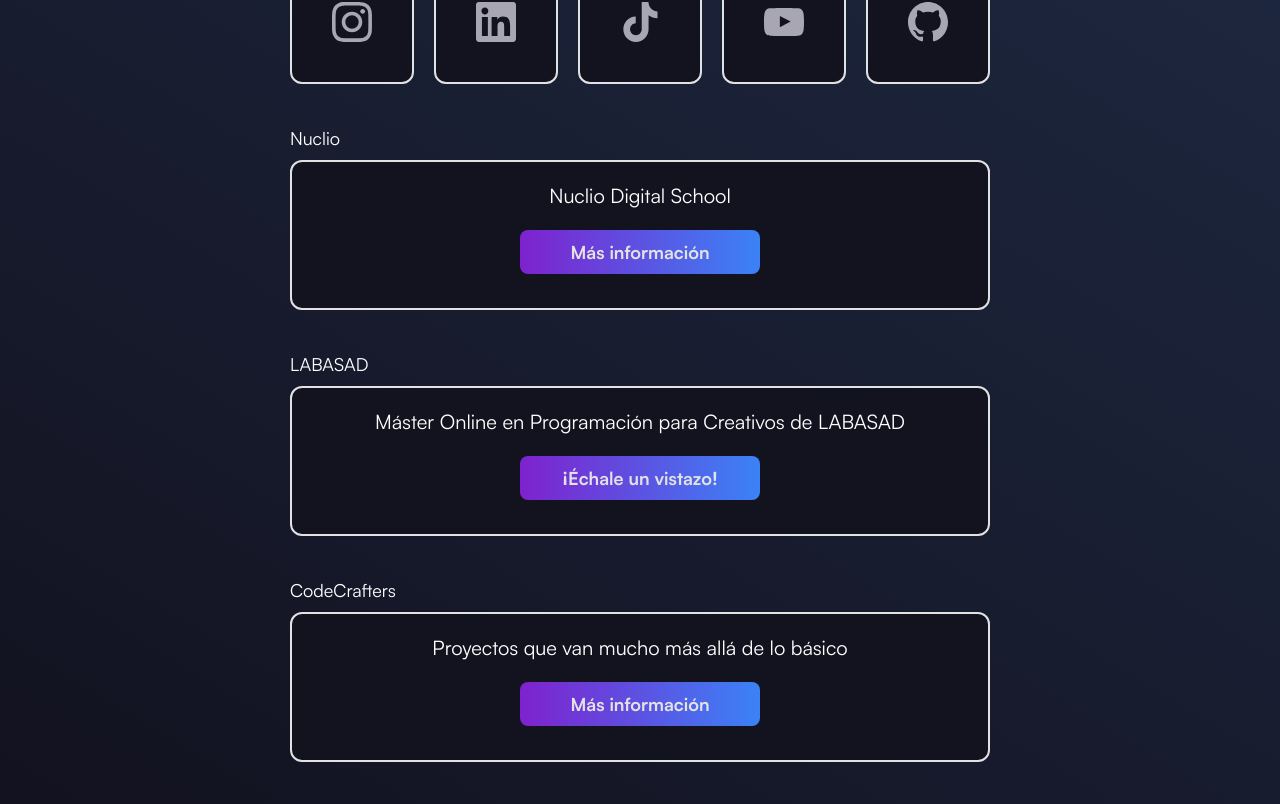
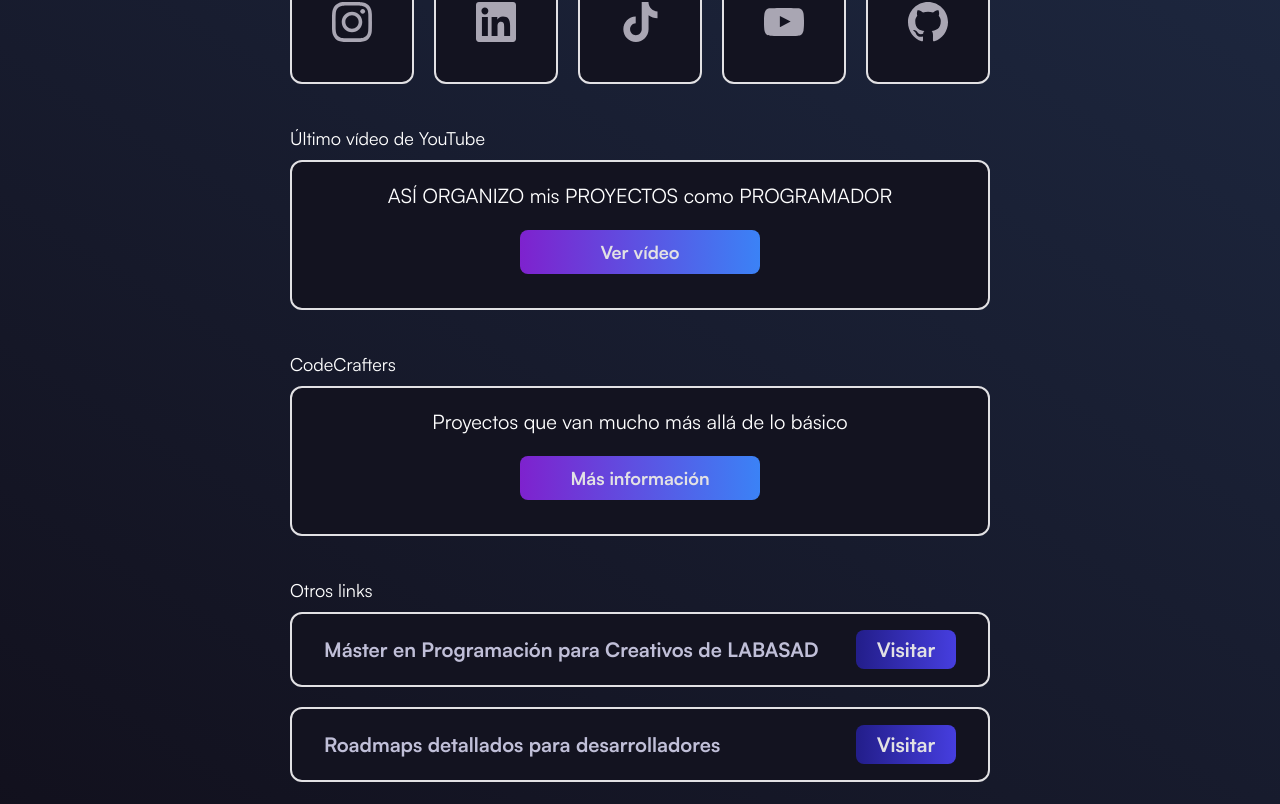
Before and after one commit to elrincondeldev/links-management, a Next.js app: page / in a window 1280 px wide. Shown: the part 376-1180 px from the top of the page. Built offline with nearby package versions, Linux system fonts and the light colour scheme.

Commit message:
links changed

```diff
--- a/src/components/Footer.tsx
+++ b/src/components/Footer.tsx
@@ -21,7 +21,7 @@
           </a>
         </p>
       </div>
-      <div className='flex md:hidden footer text-center mb-5 py-2 text-white'>
+      <div className='flex md:hidden footer text-center mt-auto mb-5 py-2 text-white'>
         <p>
           Designed by{' '}
           <a
--- a/src/pages/index.tsx
+++ b/src/pages/index.tsx
@@ -15,19 +15,13 @@
             <SocialBox />
           </section>
           <section>
-            <p className='satoshi-regular text-lg mb-2'>Nuclio</p>
+            <p className='satoshi-regular text-lg mb-2'>
+              Último vídeo de YouTube
+            </p>
             <LinkBox
-              title='Nuclio Digital School'
-              buttonText='Más información'
-              link='https://hubs.li/Q02cBKH90'
-            />
-          </section>
-          <section>
-            <p className='satoshi-regular text-lg mb-2'>LABASAD</p>
-            <LinkBox
-              title='Máster Online en Programación para Creativos de LABASAD'
-              buttonText='¡Échale un vistazo!'
-              link='https://hubs.ly/Q02kHdR40'
+              title='ASÍ ORGANIZO mis PROYECTOS como PROGRAMADOR'
+              buttonText='Ver vídeo'
+              link='https://infiniteurl.com/organización'
             />
           </section>
           <section>
@@ -41,16 +35,24 @@
           <section className='flex flex-col'>
             <p className='satoshi-regular text-lg mb-2'>Otros links</p>
             <div className='flex flex-col gap-5'>
+              <div className='flex flex-col gap-5'>
+                <SmallLinkBox
+                  title='Máster en Programación para Creativos de LABASAD'
+                  link='https://hubs.ly/Q02kHdR40'
+                />
+              </div>
+              <div className='flex flex-col gap-5'>
                 <SmallLinkBox
                   title='Roadmaps detallados para desarrolladores'
                   link='https://roadmap.sh/'
                 />
               </div>
+            </div>
           </section>
         </main>
         <Footer />
       </div>
-      <div className='flex md:hidden flex-col gap-10 px-5 text-white'>
+      <div className='flex md:hidden flex-col px-5 text-white'>
         <main className='flex md:hidden flex-col gap-10'>
           <NavBar />
           <section className='flex flex-col gap-5'>
@@ -59,19 +61,13 @@
               <SocialBox />
             </section>
             <section>
-              <p className='satoshi-regular text-lg mb-2'>Nuclio</p>
+              <p className='satoshi-regular text-lg mb-2'>
+                Último vídeo de YouTube
+              </p>
               <LinkBox
-                title='Nuclio Digital School'
-                buttonText='Más información'
-                link='https://hubs.li/Q02cBKH90'
-              />
-            </section>
-            <section>
-              <p className='satoshi-regular text-lg mb-2'>LABASAD</p>
-              <LinkBox
-                title='Aquí podrás encontrar un poco más de información sobre mi :)'
-                buttonText='Más información'
-                link='https://hubs.ly/Q02kHdR40'
+                title='ASÍ ORGANIZO mis PROYECTOS como PROGRAMADOR'
+                buttonText='Ver vídeo'
+                link='https://infiniteurl.com/organización'
               />
             </section>
             <section>
@@ -86,15 +82,23 @@
           <section className='flex flex-col mb-10'>
             <p className='satoshi-regular text-lg mb-2'>Otros links</p>
             <div className='flex flex-col gap-5'>
+              <div className='flex flex-col gap-5'>
+                <SmallLinkBox
+                  title='Máster Online en Programación para Creativos de LABASAD'
+                  link='https://hubs.ly/Q02kHdR40'
+                />
+              </div>
+              <div className='flex flex-col gap-5'>
                 <SmallLinkBox
                   title='Roadmaps detallados para desarrolladores'
                   link='https://roadmap.sh/'
                 />
               </div>
+            </div>
           </section>
           <section className='flex justify-center'></section>
+        </main>
         <Footer />
-        </main>
       </div>
     </>
   );
```
Lines whose indentation alone changed are shown as unchanged.
